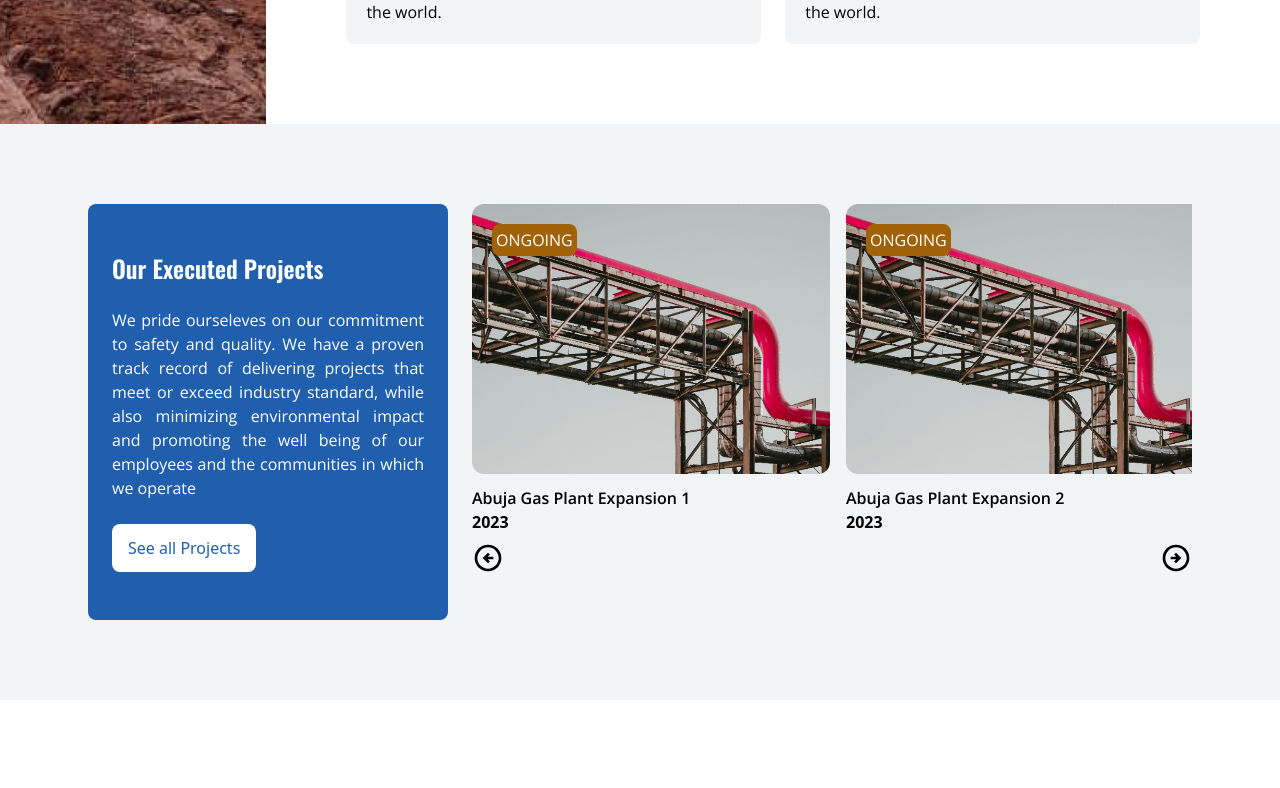
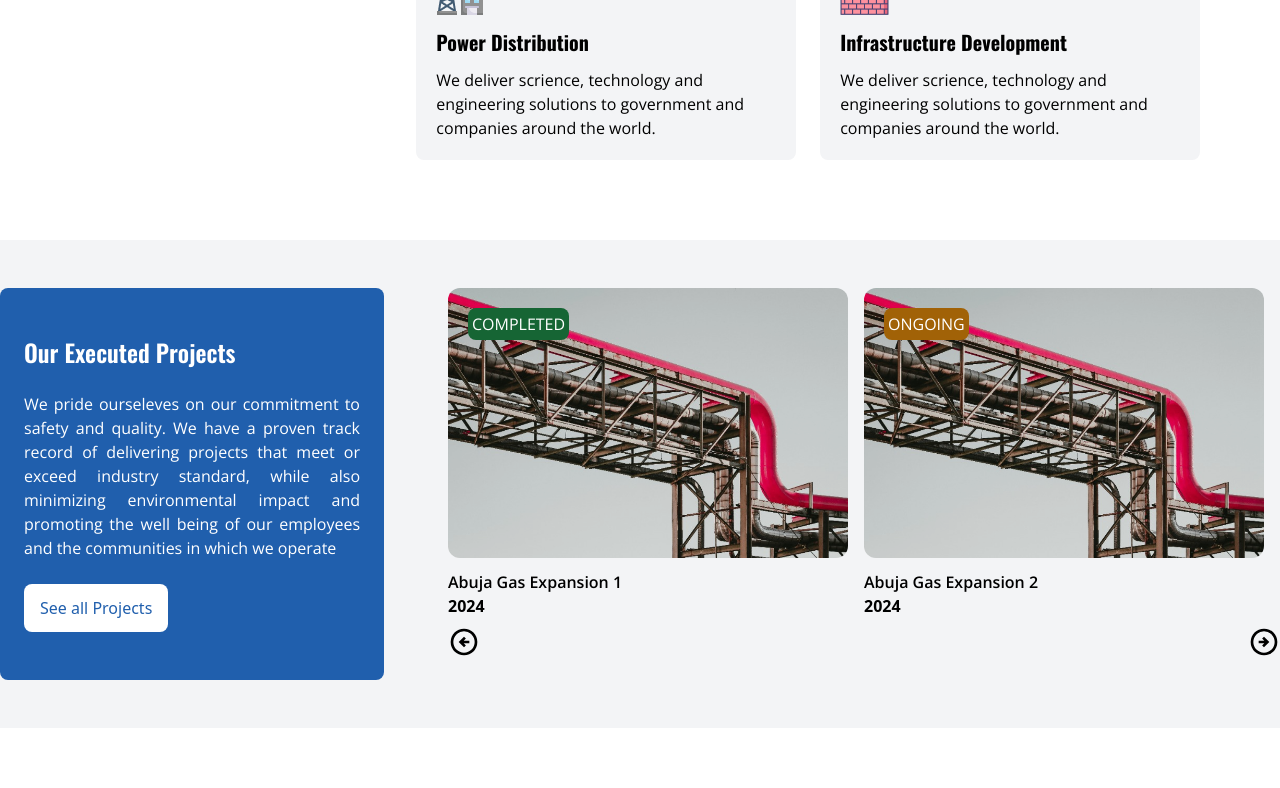
Before and after one commit to paddinghq/gasfleet-website-new, a Nuxt app: page / in a window 1280 px wide. Shown: the part 1400-2188 px from the top of the page. Built offline with nearby package versions, Linux system fonts and the light colour scheme.

Commit message:
fix: project carousel on the homepage now linked

```diff
--- a/pages/index.vue
+++ b/pages/index.vue
@@ -1,5 +1,6 @@
 <script setup>
 import { ref, onMounted, onBeforeUnmount } from "vue";
+import { projects } from "../store/projects";
 
 const items = ref([
   {
@@ -28,7 +29,7 @@
 };
 
 const startAutoSlide = () => {
-  autoSlideInterval = setInterval(next, 400000);
+  autoSlideInterval = setInterval(next, 4000);
 };
 
 const stopAutoSlide = () => {
@@ -42,24 +43,14 @@
 onMounted(startAutoSlide);
 onBeforeUnmount(() => clearInterval(autoSlideInterval));
 
-const projects = ref([
-  { image: "project.jpeg", stat: 'ONGOING', name: 'Abuja Gas Plant Expansion 1', year: '2023' },
-  { image: "project.jpeg", stat: 'ONGOING', name: 'Abuja Gas Plant Expansion 2', year: '2023' },
-  { image: "project.jpeg", stat: 'ONGOING', name: 'Abuja Gas Plant Expansion 3', year: '2023' },
-  { image: "project.jpeg", stat: 'ONGOING', name: 'Abuja Gas Plant Expansion 4', year: '2023' },
-  { image: "project.jpeg", stat: 'ONGOING', name: 'Abuja Gas Plant Expansion 5', year: '2023' },
-  { image: "project.jpeg", stat: 'ONGOING', name: 'Abuja Gas Plant Expansion 6', year: '2023' },
-]);
-
 const projectIndex = ref(0);
-const transformStyle = ref({});
 
 const nextProject = () => {
-  projectIndex.value = (projectIndex.value + 1) % projects.value.length;
+  projectIndex.value = (projectIndex.value + 1) % projects.length;
 };
 
 const prevProject = () => {
-  projectIndex.value = (projectIndex.value - 1 + projects.value.length) % projects.value.length;
+  projectIndex.value = (projectIndex.value - 1 + projects.length) % projects.length;
 };
 </script>
 
@@ -102,7 +93,7 @@
 <template>
   <div>
     <div
-      class="overflow-hidden h-[376px] relative lg:h-[600px] xl:h-[684px]"
+      class="overflow-hidden h-screen relative lg:h-screen xl:h-screen"
       @mouseenter="stopAutoSlide"
       @mouseleave="startAutoSlide"
     >
@@ -112,7 +103,7 @@
       >
         <div v-for="(item, index) in items" :key="index">
           <div
-            class="carousel-item !mr-0 w-screen h-[684px] lg:h-[600px] xl:h-[684px]"
+            class="carousel-item !mr-0 w-screen h-screen lg:h-screen xl:h-screen"
           >
             <img
               :src="item.image"
@@ -121,7 +112,7 @@
             />
           </div>
           <div
-            class="relative h-[376px] top-[-45.5rem] px-6 flex items-center bg-gradient-to-r from-black/80 via-black/60 to-transparent md:px-10 lg:h-[600px] lg:top-[-40rem] xl:h-[684px] xl:top-[-45.5rem]"
+            class="relative h-screen top-[-37rem] px-6 flex items-center bg-gradient-to-r from-black/80 via-black/60 to-transparent md:px-10 lg:h-screen lg:top-[-49rem] xl:h-screen xl:top-[-61.5rem]"
           >
             <div class="text-white flex flex-col container mx-auto gap-5">
               <h1
@@ -149,7 +140,7 @@
       <div
         class="flex bg-white flex-col-reverse xl:flex-row 2xl:container 2xl:mx-auto"
       >
-      <div class="xl:w-[533px]">
+      <div class="object-cover md:h-[400px] xl:w-[733px] xl:h-full">
         <img
           src="/ourservice.png"
           alt="service"
@@ -224,9 +215,9 @@
     </div>
 
     <div
-      class="bg-gray-100 px-6 py-12 lg:px-10 lg:py-12 xl:py-20"
+      class="bg-gray-100 py-12 px-6 lg:pr-0 xl:px-0"
     >
-      <div class="container mx-auto flex flex-col justify-center gap-6 lg:flex-row">
+      <div class="container mx-auto flex flex-col justify-center gap-6 lg:flex-row xl:justify-between">
         <div
           class="bg-[#205FAD] rounded-lg flex gap-4 flex-col py-6 px-3 text-white items-center lg:w-[30%] lg:gap-6 lg:py-12 lg:px-6 lg:items-start"
         >
@@ -246,51 +237,57 @@
             <NuxtLink to="projects">See all Projects</NuxtLink>
           </button>
         </div>
-        <div class="flex flex-col lg:w-[60%]">
+        <div class="flex flex-col lg:w-[65%]">
           <div class="carousel-container">
             <div class="carousel-wrapper flex md:hidden"  :style="{ transform: `translateX(-${projectIndex * 100}%)` }">
-              <div v-for="(project, index) in projects" :key="index" class="carousel-item">
-                <div class="w-full flex flex-col gap-3">
-                  <div class="rounded-xl relative h-[270px] xl:w-[358px]">
+              <div v-for="(project) in projects" :key="project.id" class="carousel-item">
+                <NuxtLink :to="`/projects/${project.id}`" class="w-full flex flex-col gap-3">
+                  <div class="rounded-xl relative h-[270px]">
                     <NuxtImg
                       class="h-full w-full filter brightness-[0.9] relative object-cover rounded-xl"
-                      :src="project.image"
-                      alt="rectangle"
+                      :src="project.NuxtImg"
+                      :alt="project.alt"
                     />
                     <p
-                      class="absolute left-[20px] top-[20px] text-white bg-yellow-700 p-1 rounded-lg"
+                      class="absolute left-[20px] top-[20px] text-white p-1 rounded-lg"
+                      :class="
+                        project.status === 'ONGOING' ? 'bg-yellow-700' : 'bg-green-800'
+                      "
                     >
-                      {{ project.stat }}
+                      {{ project.status }}
                     </p>
                   </div>
                   <div class="flex justify-between font-semibold lg:flex-col">
-                    <p>{{ project.name }}</p>
+                    <p>{{ project.name }} <span>{{ project.id }}</span></p>
                     <span>{{ project.year }}</span>
                   </div>
-                </div>
+                </NuxtLink>
               </div>
             </div>
 
             <div class="carousel-wrapper hidden md:flex"  :style="{ transform: `translateX(-${projectIndex/2 * 100}%)` }">
-              <div v-for="(project, index) in projects" :key="index" class="carousel-item">
-                <div class="w-full flex flex-col gap-3">
-                  <div class="rounded-xl relative h-[270px] xl:w-[358px]">
+              <div v-for="(project) in projects" :key="project.id" class="carousel-item">
+                <NuxtLink :to="`/projects/${project.id}`" class="w-full flex flex-col gap-3">
+                  <div class="rounded-xl relative h-[270px] xl:w-[400px]">
                     <NuxtImg
                       class="h-full w-full filter brightness-[0.9] relative object-cover rounded-xl"
-                      :src="project.image"
-                      alt="rectangle"
+                      :src="project.NuxtImg"
+                      :alt="project.alt"
                     />
                     <p
-                      class="absolute left-[20px] top-[20px] text-white bg-yellow-700 p-1 rounded-lg"
+                      class="absolute left-[20px] top-[20px] text-white p-1 rounded-lg"
+                      :class="
+                        project.status === 'ONGOING' ? 'bg-yellow-700' : 'bg-green-800'
+                      "
                     >
-                      {{ project.stat }}
+                      {{ project.status }}
                     </p>
                   </div>
                   <div class="flex justify-between font-semibold lg:flex-col">
-                    <p>{{ project.name }}</p>
+                    <p>{{ project.name }} <span>{{ project.id }}</span></p>
                     <span>{{ project.year }}</span>
                   </div>
-                </div>
+                </NuxtLink>
               </div>
             </div>
 
--- a/pages/projects/index.vue
+++ b/pages/projects/index.vue
@@ -3,6 +3,7 @@
 import Completed from "@/components/Completed.vue";
 import Ongoing from "@/components/Ongoing.vue";
 import { ref, computed } from "vue";
+
 const ImgSrc1 = ref("hero.jpg");
 const rectangleImg = ref("rectangle.png");
 
```
